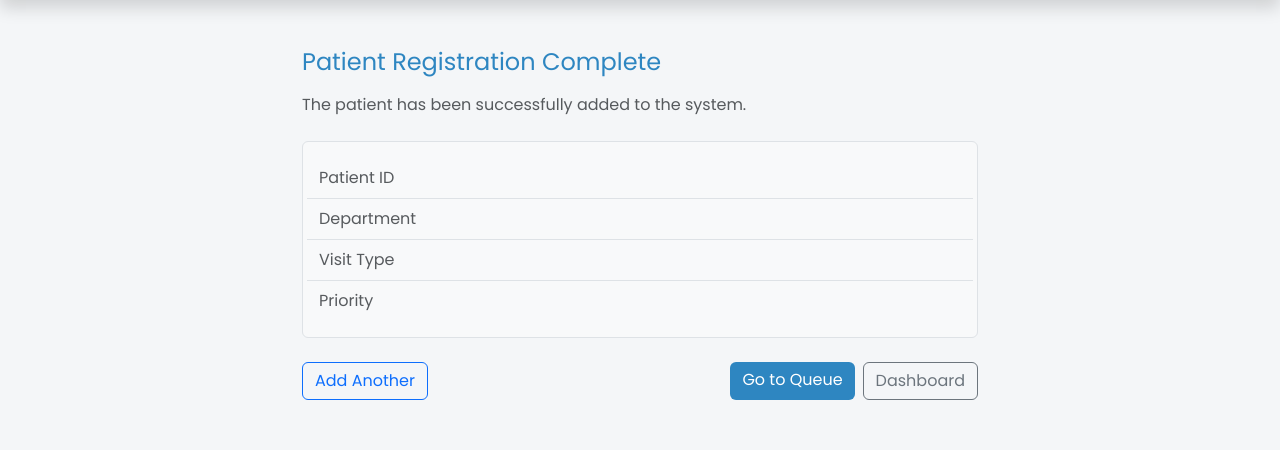
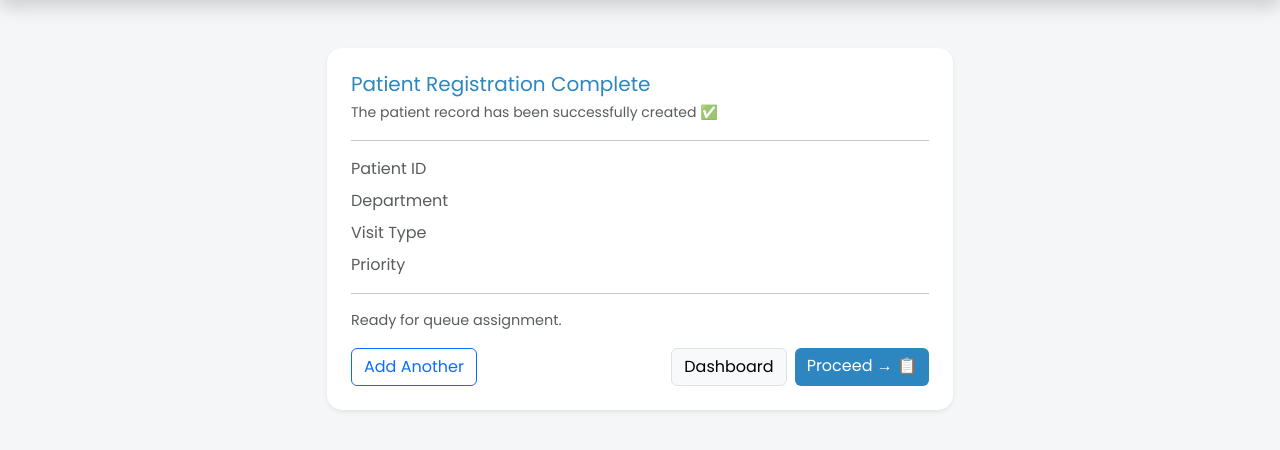
Before and after one commit to shaahir27/HealthDesk, a Flask app: template Frontend/templates/add_patient.html in a window 1280 px wide. Shown: the part 68-518 px from the top of the page. Run offline with Flask 3, Linux system fonts and the light colour scheme; the template is opened without the code that fills it, so the values that code supplies are empty; some web fonts are replaced.

Commit message:
KAN-22: Patient Module Completed

```diff
--- a/Backend/data/patients.txt
+++ b/Backend/data/patients.txt
@@ -1,2 +1,5 @@
 1|Shaahir|18|Male|7904515049|A3 24 Lakeside Phase 1, Surapet Main Road|Fever|Emergency|Urgent|General
 2|Shaahir|18|Male|7904515049|A3 24 Lakeside Phase 1, Surapet Main Road|Fever|Emergency|Urgent|General
+3|Shaahir|18|Male|7904515049|A3 24 Lakeside Phase 1, Surapet Main Road|Fever, Headache|Follow-up|Normal|General
+4|Shaahir|18|Male|7904515049|A3 24 Lakeside Phase 1, Surapet Main Road|Fever, Headache|Follow-up|Normal|General
+5|Shaahir|18|Male|7904515049|A3 24 Lakeside Phase 1, Surapet Main Road|Fever, Headache|Follow-up|Normal|General
--- a/Frontend/templates/add_patient.html
+++ b/Frontend/templates/add_patient.html
@@ -2,37 +2,44 @@
 
 {% block content %}
 
-<div class="container mt-5" style="max-width: 700px;">
+<div class="container mt-5" style="max-width: 650px;">
 
-<!-- Title -->
-<h4 class="mb-3" style="color:#2E86C1;">
+<!-- Card -->
+<div class="card border-0 shadow-sm">
+
+    <div class="card-body p-4">
+
+        <!-- Header -->
+        <div class="mb-3">
+            <h5 class="mb-1" style="color:#2E86C1;">
                 Patient Registration Complete
-</h4>
+            </h5>
+            <small class="text-muted">
+                The patient record has been successfully created ✅
+            </small>
+        </div>
 
-<!-- Subtle Status -->
-<p class="text-muted mb-4">
-    The patient has been successfully added to the system.
-</p>
+        <hr>
 
-<!-- Info Section -->
-<div class="border rounded p-3 mb-4 bg-light">
+        <!-- Details -->
+        <div class="mb-3">
 
-    <div class="row py-2 border-bottom">
+            <div class="row mb-2">
                 <div class="col-5 text-muted">Patient ID</div>
                 <div class="col-7 fw-semibold text-primary">{{ patient_id }}</div>
             </div>
 
-    <div class="row py-2 border-bottom">
+            <div class="row mb-2">
                 <div class="col-5 text-muted">Department</div>
                 <div class="col-7">{{ department }}</div>
             </div>
 
-    <div class="row py-2 border-bottom">
+            <div class="row mb-2">
                 <div class="col-5 text-muted">Visit Type</div>
                 <div class="col-7">{{ visit_type }}</div>
             </div>
 
-    <div class="row py-2">
+            <div class="row">
                 <div class="col-5 text-muted">Priority</div>
                 <div class="col-7">
                     <span class="fw-semibold {% if priority == 'Urgent' %}text-danger{% else %}text-success{% endif %}">
@@ -43,27 +50,35 @@
 
         </div>
 
-<!-- Action Bar -->
-<div class="d-flex justify-content-between align-items-center">
+        <hr>
 
-    <div>
+        <!-- Footer Note -->
+        <p class="text-muted mb-3" style="font-size: 0.9rem;">
+            Ready for queue assignment.
+        </p>
+
+        <!-- Actions -->
+        <div class="d-flex justify-content-between flex-wrap gap-2">
+
             <a href="/patient" class="btn btn-outline-primary">
                 Add Another
             </a>
-    </div>
 
             <div class="d-flex gap-2">
-        <a href="/queue" class="btn btn-primary">
-            Go to Queue
+                <a href="/" class="btn btn-light border">
+                    Dashboard
                 </a>
 
-        <a href="/" class="btn btn-outline-secondary">
-            Dashboard
+                <a href="/queue" class="btn btn-primary">
+                    Proceed → 📋
                 </a>
             </div>
 
         </div>
 
     </div>
+</div>
+
+</div>
 
 {% endblock %}
```
Lines whose indentation alone changed are shown as unchanged.
